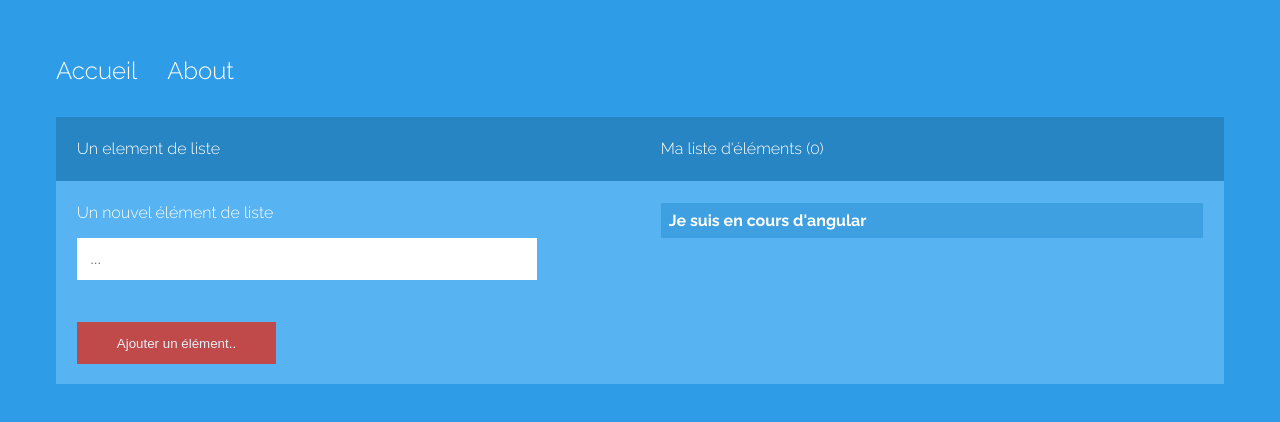
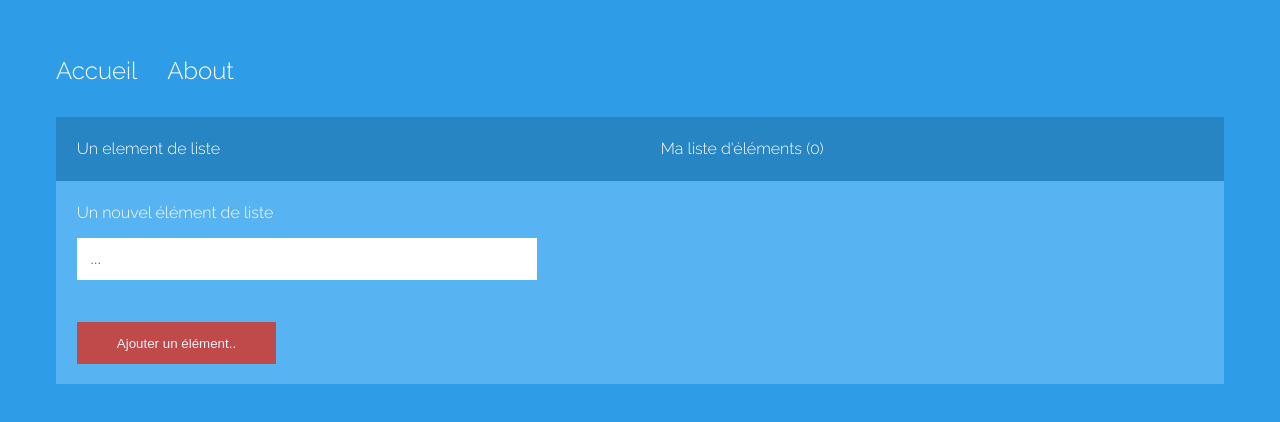
Before and after one commit to El-Mehdi-B/tp4angular, an Angular app: page / in a window 1280 px wide. Shown: the top 422 px of the page. Built offline with nearby package versions, Linux system fonts and the light colour scheme.

Commit message:
question 2.8

```diff
--- a/src/app/home/home.component.html
+++ b/src/app/home/home.component.html
@@ -23,9 +23,10 @@
         </form>
     </div>
   <div class="col">
-     <p class="life-container" >
-          Je suis en cours d'angular
-     </p>
+    <p class="life-container" *ngFor="let o of objectifs ">
+      {{o}}
+    </p>
+
   </div>
 
 </div>
```
